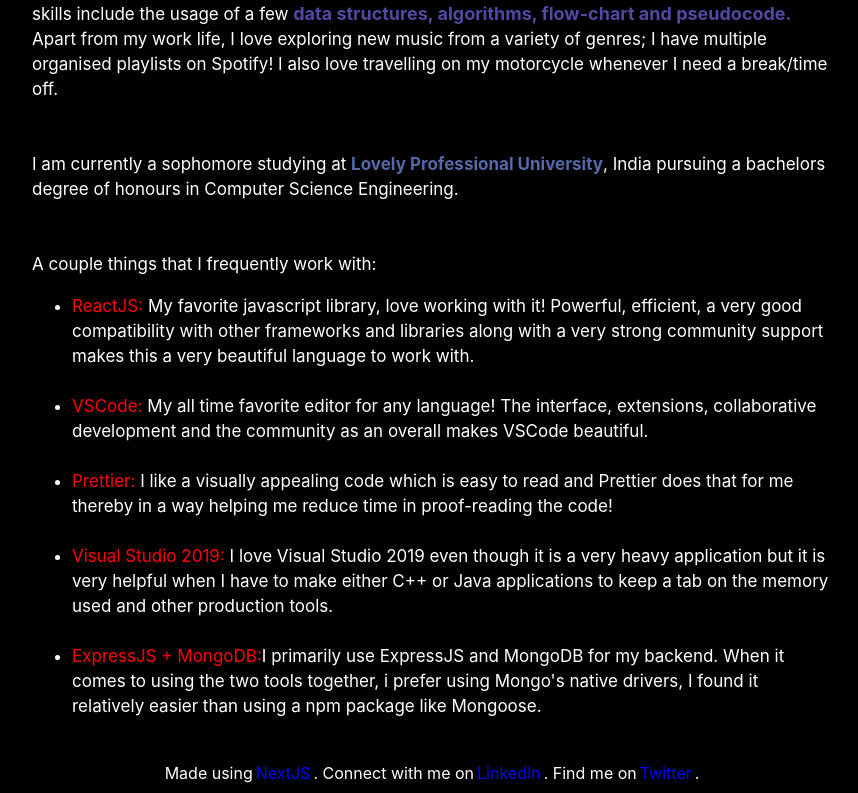
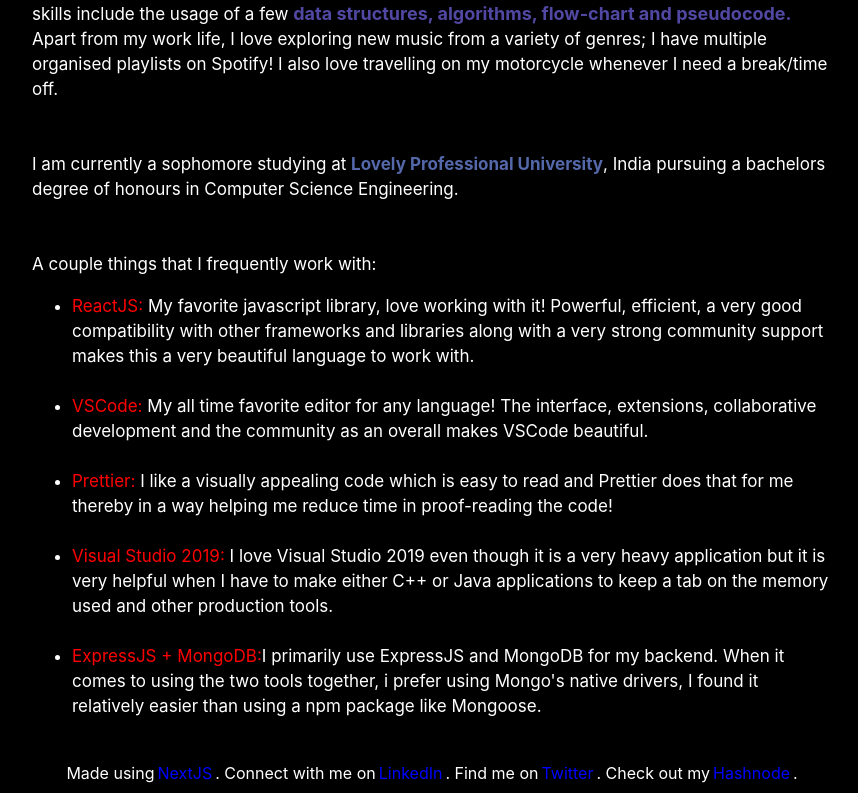
Before and after one commit to Prathamkrishna/Prathamkrishna-website, a Next.js app: page / in a window 1280 px wide. Shown: the part 234-1027 px from the top of the page, without its empty margins (208-1066 px from the left). Built offline with nearby package versions, Linux system fonts and the light colour scheme.

Commit message:
added hashnode link

```diff
--- a/pages/_app.js
+++ b/pages/_app.js
@@ -63,6 +63,7 @@
       <Footer>
         Made using<Link href="https://nextjs.org/"><a><Links>NextJS</Links></a></Link>
         . {" "} Connect with me on <Link href="https://www.linkedin.com/in/pratham-krishna-2a4993145/"><a><Links>LinkedIn</Links></a></Link>. Find me on <Link href="https://twitter.com/prathamkrishna3"><a><Links>Twitter</Links></a></Link>.
+        {" "} Check out my <Link href="https://prathamkrishna.hashnode.dev/"><a><Links>Hashnode</Links></a></Link>.
       </Footer>
   </div>
   )
```
